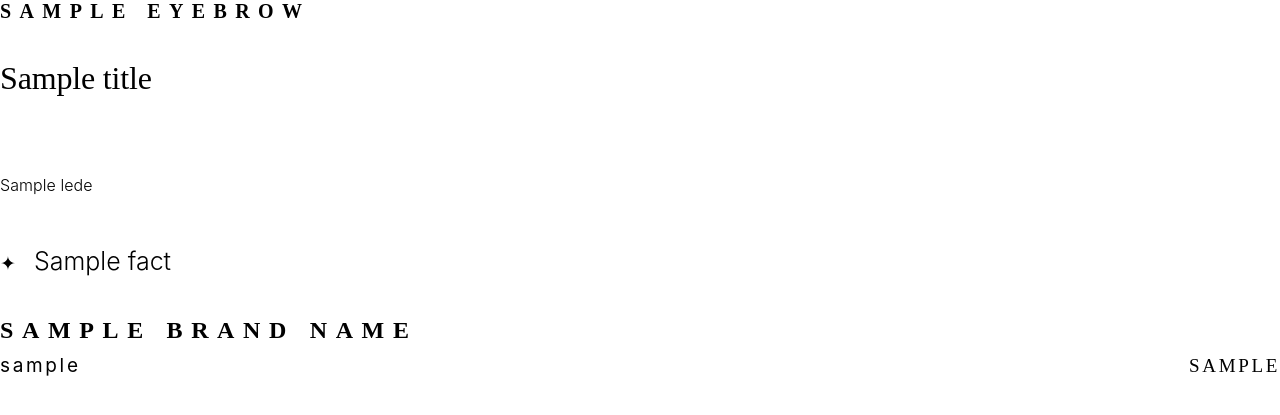
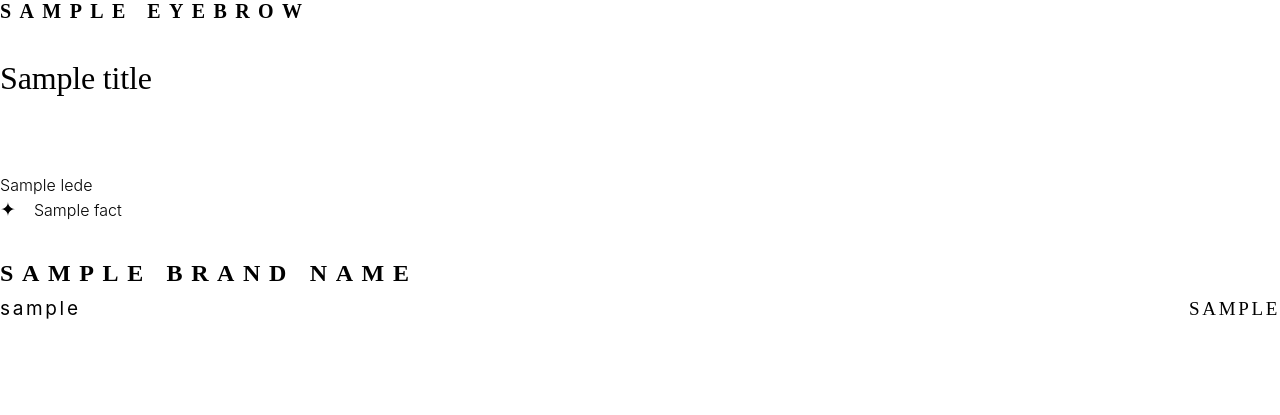
Before and after one commit to unehana0880-crypto/laurel-social, a Python web app: template engine/templates/answer.html in a window 1280 px wide. Shown: the top 415 px of the page. Run offline with Jinja, Linux system fonts and the light colour scheme; the template is opened without the code that fills it: most values are stand-ins (such as "Sample title", 1, 10 or a date in 2020); some web fonts are replaced.

Commit message:
Update CSS styles for facts section in base.html

```diff
--- a/engine/templates/base.html
+++ b/engine/templates/base.html
@@ -69,10 +69,10 @@
   .lede{font-family:'Inter',sans-serif;font-weight:300;font-size:{{lede_px}}px;
     line-height:1.62;color:var(--dim);max-width:{{measure}}px;letter-spacing:.004em}
 
-  .facts{list-style:none;margin-top:44px;display:flex;flex-direction:column;gap:19px;
-    max-width:{{measure}}px}
+  .facts{list-style:none;margin-top:{{facts_gap}}px;display:flex;flex-direction:column;
+    gap:{{facts_rowgap}}px;max-width:{{measure}}px}
   .facts li{display:flex;gap:18px;align-items:baseline;
-    font-size:25px;font-weight:300;color:var(--ivory);line-height:1.44}
+    font-size:{{facts_px}}px;font-weight:300;color:var(--ivory);line-height:1.44}
   .facts li b{color:var(--gold);font-weight:400;font-size:19px;flex:none;line-height:1}
 
   /* ---- offer price line ---- */
```
